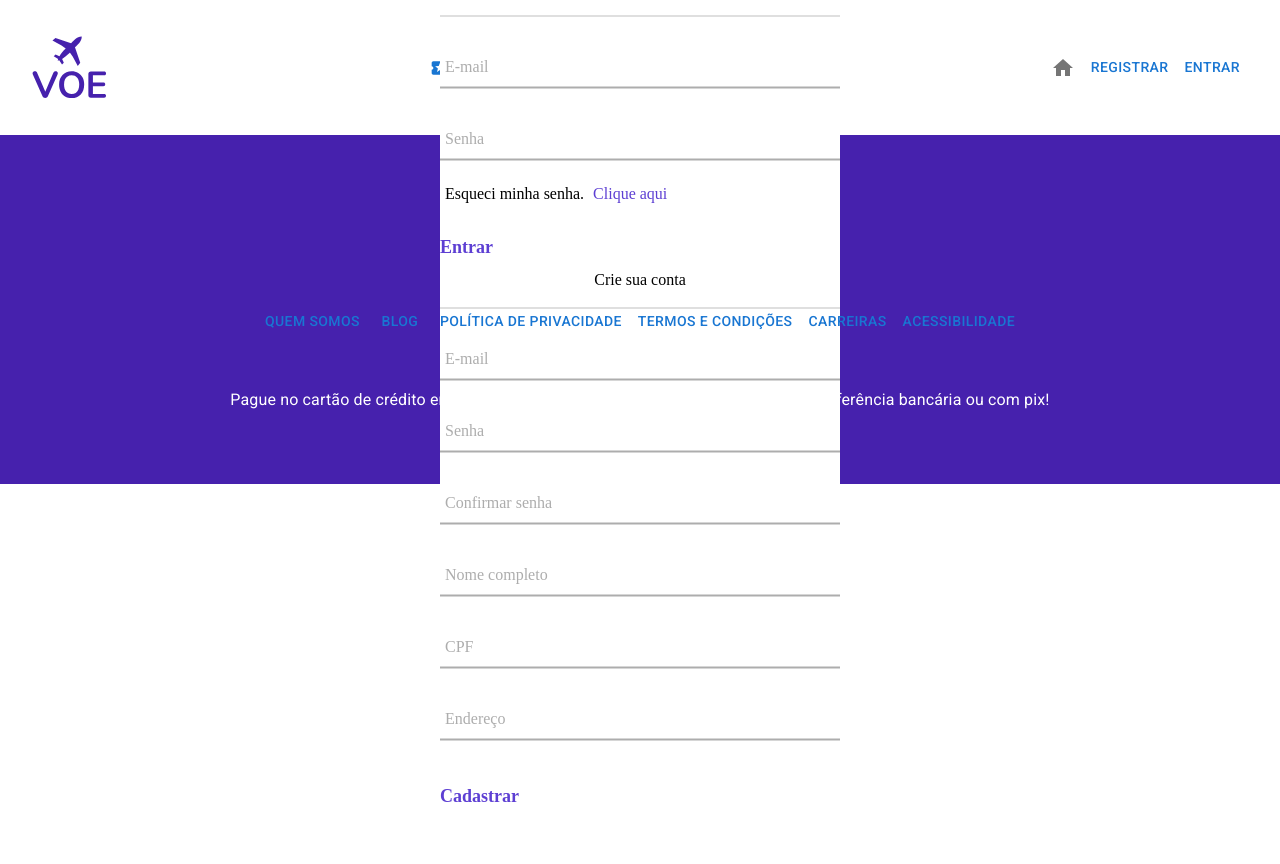
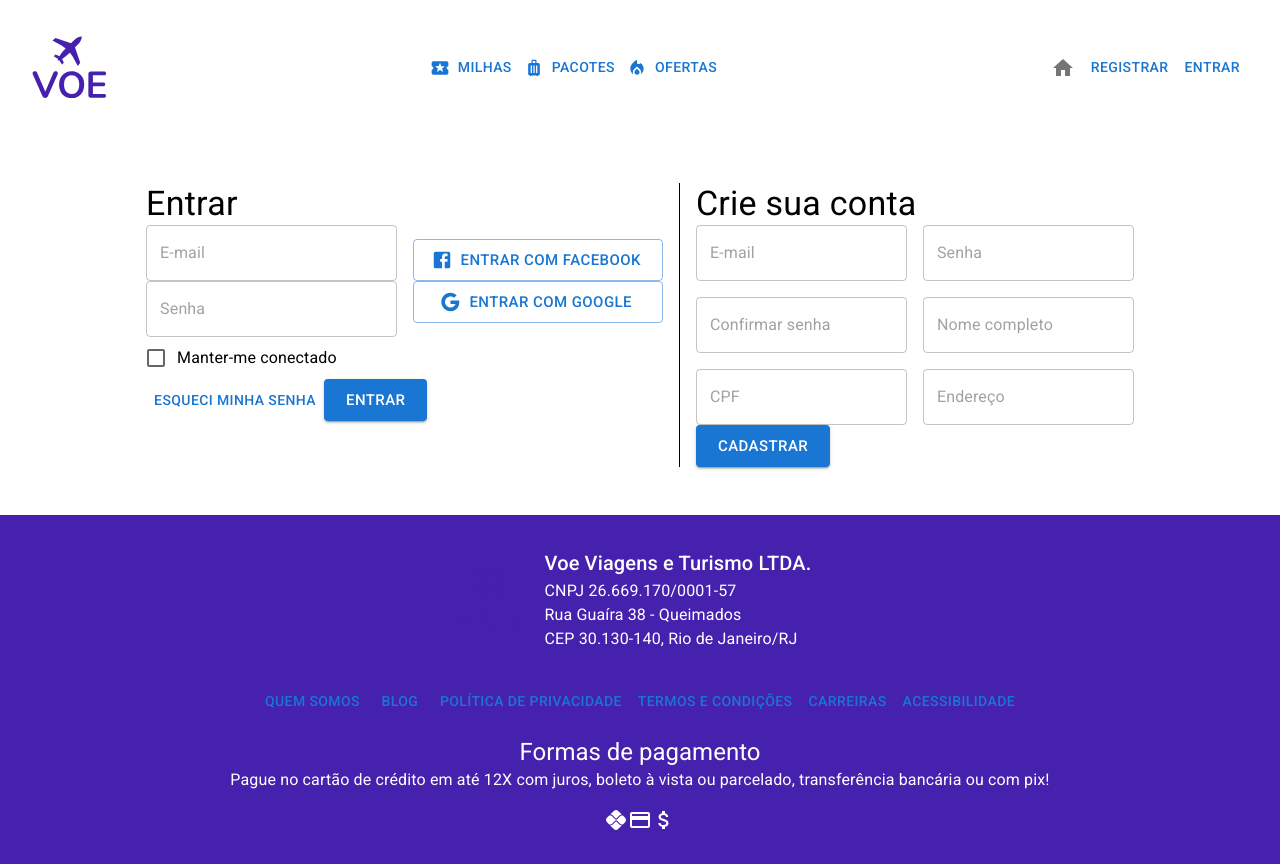
Before and after one commit to guijun13/ihc-voe, a Next.js app: page /login in a window 1280 px wide. Before the commit the page ends 821 px from the top, so only its background shows below. Built offline with nearby package versions, Linux system fonts and the light colour scheme.

Commit message:
fix login styles

```diff
--- a/pages/_app.tsx
+++ b/pages/_app.tsx
@@ -5,7 +5,6 @@ import '@fontsource/roboto/400.css';
 import '@fontsource/roboto/500.css';
 import '@fontsource/roboto/700.css';
 import '../styles/checkout.css';
-import '../styles/login.css';
 
 function MyApp({ Component, pageProps }: AppProps) {
   return <Component {...pageProps} />;
--- a/pages/login.tsx
+++ b/pages/login.tsx
@@ -1,3 +1,12 @@
+import { Facebook, Google } from '@mui/icons-material';
+import {
+  Button,
+  Checkbox,
+  FormControlLabel,
+  FormGroup,
+  TextField,
+  Typography,
+} from '@mui/material';
 import type { NextPage } from 'next';
 import Footer from '../components/footer';
 import Header from '../components/header';
@@ -6,69 +15,106 @@ const Login: NextPage = () => {
   return (
     <>
       <Header />
-      <div className="center">
-        <h1>Entrar</h1>
-        <form method="post">
-          <div className="txt_field">
-            <input type="text" required />
-            <span></span>
-            <label>E-mail</label>
+      <div className="flex flex-row justify-center m-8 p-4">
+        <form method="post" className="pr-4 border-r border-solid border-black">
+          <Typography variant="h4">Entrar</Typography>
+          <div className="grid grid-cols-2 gap-4">
+            <div className="flex flex-col">
+              <TextField
+                className="bg-white rounded-xl mt-4"
+                id="outlined-basic"
+                placeholder="E-mail"
+                variant="outlined"
+                required
+              />
+              <TextField
+                className="bg-white rounded-xl mt-4"
+                id="outlined-basic"
+                placeholder="Senha"
+                variant="outlined"
+                type="password"
+                required
+              />
+            </div>
+            <div className="flex flex-col justify-center">
+              <Button variant="outlined" startIcon={<Facebook />} size="large" className="mb-4">
+                Entrar com Facebook
+              </Button>
+              <Button variant="outlined" startIcon={<Google />} size="large">
+                Entrar com Google
+              </Button>
+            </div>
           </div>
-          <div className="txt_field">
-            <input type="password" required />
-            <span></span>
-            <label>Senha</label>
-          </div>
-          <div className="pass">
-            Esqueci minha senha.{' '}
-            <a className="pass_link" href="#">
-              Clique aqui
-            </a>
-          </div>
-          <input type="submit" value="Entrar" />
-          {/* <!--
-      <div className="signup_link">
-        Not a member? <a href="#">Signup</a>
-      </div>
-      --> */}
+          <FormGroup>
+            <FormControlLabel control={<Checkbox />} label="Manter-me conectado" />
+          </FormGroup>
+          <Button variant="text" className="flex items-start">
+            Esqueci minha senha
+          </Button>
+          <Button
+            size="large"
+            variant="contained"
+            className="flex rounded-xl bg-purple text-white my-4 hover:bg-purple"
+          >
+            Entrar
+          </Button>
         </form>
 
-        <h1>Crie sua conta</h1>
-        <form method="post">
-          <div className="txt_field">
-            <input type="text" required />
-            <span></span>
-            <label>E-mail</label>
+        <form method="post" className="ml-4">
+          <Typography variant="h4">Crie sua conta</Typography>
+          <div className="grid grid-cols-2 gap-4">
+            <TextField
+              className="bg-white rounded-xl pt-4"
+              id="outlined-basic"
+              placeholder="E-mail"
+              variant="outlined"
+              required
+            />
+            <TextField
+              className="bg-white rounded-xl pt-4"
+              id="outlined-basic"
+              placeholder="Senha"
+              variant="outlined"
+              type="password"
+              required
+            />
+            <TextField
+              className="bg-white rounded-xl pt-4"
+              id="outlined-basic"
+              placeholder="Confirmar senha"
+              variant="outlined"
+              type="password"
+              required
+            />
+            <TextField
+              className="bg-white rounded-xl pt-4"
+              id="outlined-basic"
+              placeholder="Nome completo"
+              variant="outlined"
+              required
+            />
+            <TextField
+              className="bg-white rounded-xl pt-4"
+              id="outlined-basic"
+              placeholder="CPF"
+              variant="outlined"
+              required
+            />
+            <TextField
+              className="bg-white rounded-xl pt-4"
+              id="outlined-basic"
+              placeholder="Endereço"
+              variant="outlined"
+              required
+            />
           </div>
-          <div className="txt_field">
-            <input type="password" required />
-            <span></span>
-            <label>Senha</label>
-          </div>
-          <div className="txt_field">
-            <input type="password" required />
-            <span></span>
-            <label>Confirmar senha</label>
-          </div>
-          <div className="txt_field">
-            <input type="text" required />
-            <span></span>
-            <label>Nome completo</label>
-          </div>
-          <div className="txt_field">
-            <input type="text" required />
-            <span></span>
-            <label>CPF</label>
-          </div>
-          <div className="txt_field">
-            <input type="text" required />
-            <span></span>
-            <label>Endereço</label>
-          </div>
-          <input type="submit" value="Cadastrar" />
-          {/* <div className="signup_link">
-        Not a member? <a href="#">Signup</a>
-      </div>  */}
+          <Button
+            size="large"
+            variant="contained"
+            className="flex rounded-xl bg-purple text-white my-4 hover:bg-purple"
+          >
+            Cadastrar
+          </Button>
         </form>
       </div>
 
--- a/styles/login.css
+++ /dev/null
@@ -1,124 +0,0 @@
-body{
-	margin: 0;
-	padding: 0;
-	font-family: k2d;
-	background: white;
-	height: 100vh;
-	overflow: hidden;
-}
-
-.center{
-	position: absolute;
-	top: 50%;
-	left: 50%;
-	transform: translate(-50%, -50%);
-	width: 400px;
-	background: white;
-	border-radius: 10px;
-}
-
-.center h1{
-	text-align: center;
-	padding: 0 0 20px 0;
-	border-bottom: 1px solid silver;
-}
-
-form .txt_field{
-	position: relative;
-	border-bottom: 2px solid #adadad;
-	margin: 30px 0;
-}
-
-.txt_field input{
-	width: 100%;
-	padding: 0 5px;
-	height: 40px;
-	font-size: 16px;
-	border: none;
-	background: none;
-	outline: none;
-}
-
-.txt_field label{
-	position: absolute;
-	top: 50%;
-	left: 5px;
-	color: #adadad;
-	transform: translateY(-50%);
-	font-size: 16px;
-	pointer-events: none;
-	transition: .5s;
-}
-
-.txt_field span::before{
-	content: '';
-	position: absolute;
-	top: 40px;
-	left: 0;
-	width: 0%;
-	height: 2px;
-	background: #2691d9;
-	transition: .5s;
-}
-
-.txt_field input:focus ~ label,
-.txt_field input:valid ~ label{
-	top:  -5px;
-	color: #2691d9;
-}
-
-.txt_field input:focus ~ span::before,
-.txt_field input:valid ~ span::before{
-		width: 100%;
-
-}
-
-.pass{
-	margin: -5px 0 20px 5px;
-	color: a6a6a6;
-	cursor: pointer;
-}
-
-.pass_link{
-	margin: -5px 0 20px 5px;
-	color: #5d3fd3;
-	cursor: pointer;
-	text-decoration: none;
-}
-
-.pass:hover{
-	text-decoration: urderline;
-}
-
-input[type="submit"]{
-	height: 50px;
-	background: white;
-	font-size: 18px;
-	color: #5d3fd3;
-	font-weight: 700;
-	cursor: pointer;
-	outline: none;
-	border-color: white;
-}
-
-input[type="submit"]:hover{
-	position: center;
-	border-color: white;
-	transition: .5s;
-}
-
-.signup_link{
-	margin: 30px 0;
-	text-align: center;
-	font-size: 16px;
-	color: #666666;
-}
-
-.signup_link a{
-	color: #2691d9;
-	text-decoration: none;
-}
-
-.signup_link a:hover{
-	text-decoration: underline;
-}
```
